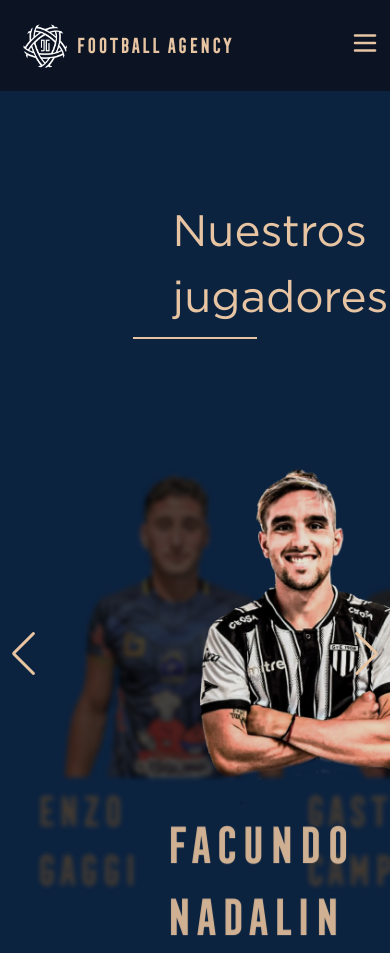
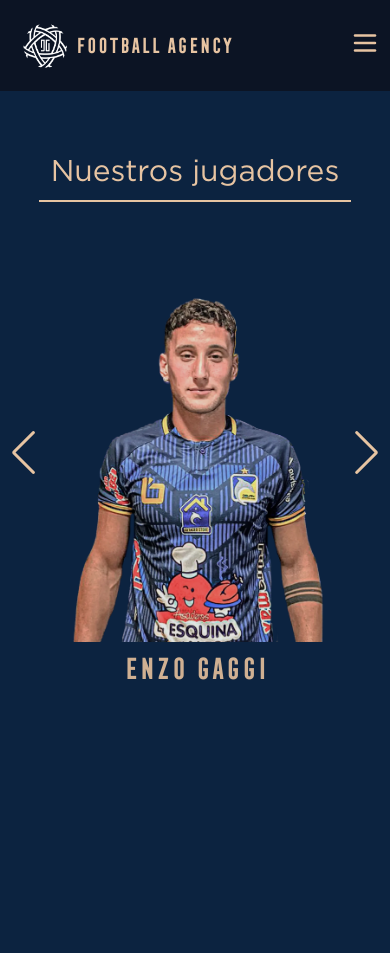
Before and after one commit to GarciaMaximoB/DG-Football, a React (Vite) app: page /players in a window 390 px wide. After the commit the page ends 844 px from the top, so only its background shows below. Built offline with nearby package versions, Linux system fonts and the light colour scheme.

Commit message:
Haciendo Responsive la pagina de jugadores

```diff
--- a/src/App.css
+++ b/src/App.css
@@ -188,57 +188,6 @@
   gap: 150px;
 }
 
-
-.swiper {
-  width: auto;
-  height: auto;
-}
-
-.players-section {
-  margin-top: 200px;
-  height: 750px;
-}
-
-.players-section h1 {
-  display: block;
-  padding: 0 40px 5px 40px;
-  width: 32%;
-  margin-left: auto;
-  margin-right: auto;
-  text-align: center;
-  margin-bottom: 15px;
-  margin-top: 20px;
-  font-size: 44px;
-  line-height: 1.5em;
-  color: #e7c4a2;
-  font-family: "GothamBook", sans-serif;
-  font-weight: 400;
-  border-bottom: 2.5px solid #e7c4a2;
-}
-
-.swiper-slide {
-  text-align: center;
-  height: auto;
-  margin-top: 50px;
-  filter: brightness(0.3) blur(3px);
-}
-
-.swiper-slide-next {
-  filter: brightness(0.9);
-  transition: all ease 0.5s;
-}
-
-.swiper-slide img {
-  height: 400px;
-}
-.swiper-slide p {
-  font-size: 48px;
-  line-height: 1.5em;
-  color: #e7c4a2;
-  text-align: center;
-  font-family: "Frontage", sans-serif;
-}
-
 .teammate {
   display: flex;
   flex-direction: column;
@@ -310,6 +259,56 @@
   font-size: 20px;
   line-height: 1.5em;
   margin-bottom: 25px;
+}
+
+.swiper {
+  width: auto;
+  height: auto;
+}
+
+.players-section {
+  margin-top: 200px;
+  height: 750px;
+}
+
+.players-section h1 {
+  display: block;
+  padding: 0 40px 5px 40px;
+  width: 32%;
+  margin-left: auto;
+  margin-right: auto;
+  text-align: center;
+  margin-bottom: 15px;
+  margin-top: 20px;
+  font-size: 44px;
+  line-height: 1.5em;
+  color: #e7c4a2;
+  font-family: "GothamBook", sans-serif;
+  font-weight: 400;
+  border-bottom: 2.5px solid #e7c4a2;
+}
+
+.swiper-slide {
+  text-align: center;
+  height: auto;
+  margin-top: 50px;
+  filter: brightness(0.3) blur(3px);
+}
+
+.swiper-slide-next {
+  filter: brightness(0.9);
+  transition: all ease 0.5s;
+}
+
+.swiper-slide img {
+  height: 400px;
+}
+.swiper-slide p {
+  font-size: 48px;
+  line-height: 1.5em;
+  color: #e7c4a2;
+  text-align: center;
+  font-family: "Frontage", sans-serif;
 }
 
 @media (max-width: 768px) {
@@ -428,6 +427,37 @@
   .filosofia-container ul p {
     font-size: 14px;
   }
+
+
+
+  .players-section {
+    margin-top: 150px;
+    height: 80vh;
+  }
+
+  .players-section h1 {
+    padding: 0 0px 5px 0px;
+    width: 80%;
+    font-size: 30px;
+  }
+
+  .swiper-slide img {
+    height: auto;
+    width:80vw;
+  }
+  .swiper-slide p {
+    font-size: 28px;
+    text-align: center;
+  }
+
+  .swiper-slide-active{
+    filter: brightness(0.9);
+  }
+
+  .swiper-slide-next{
+    filter: brightness(0.3) blur(3px);
+  }
+
 }
 
 .transfer-section {
--- a/src/components/SliderPlayers.jsx
+++ b/src/components/SliderPlayers.jsx
@@ -24,7 +24,7 @@ export default function SliderPlayers() {
     <Swiper
       className="myCustomSwiper"
       modules={[Navigation, Pagination, A11y, EffectCoverflow]}
-      speed={500}
+      speed={550}
       spaceBetween={100}
       slidesPerView={3}
       navigation={{
@@ -39,6 +39,21 @@ export default function SliderPlayers() {
         slideShadows: false,
       }}
       loop={true}
+
+      breakpoints={{
+        320:{
+          slidesPerView: 1,
+          spaceBetween: 20,
+        },
+        640: {
+          slidesPerView: 1,
+          spaceBetween: 20,
+        },
+        1024: {
+          slidesPerView: 3,
+          spaceBetween: 50,
+        },
+      }}
     >
       <div
         className="swiper-button-next"
```
